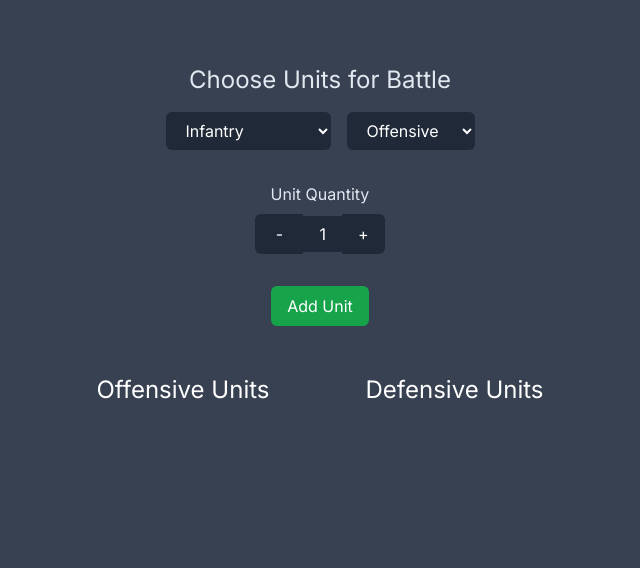
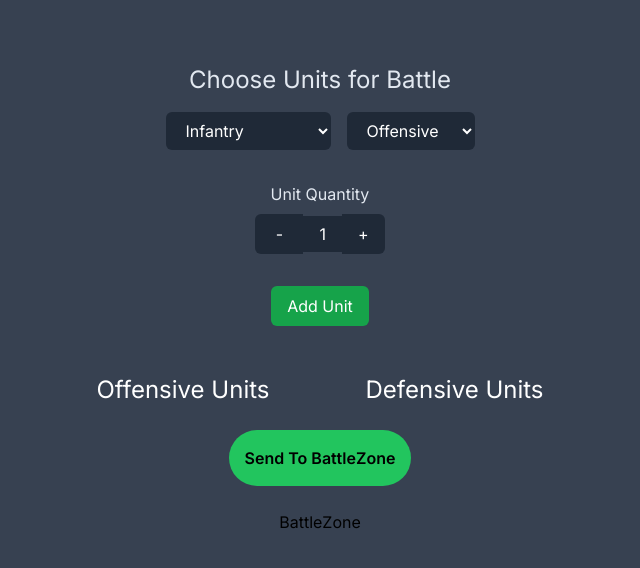
Before and after one commit to AshyLarryM/axis_and_allies_helper_v2, a Next.js app: page / in a window 1280 px wide. Shown: the top 568 px of the page, without its empty margins (320-960 px from the left). Built offline with nearby package versions, Linux system fonts and the light colour scheme.

Commit message:
Set up units by their attack or defense roles for BattleZone.tsx

```diff
--- /dev/null
+++ b/src/app/components/battlezone/BattleZone.tsx
@@ -0,0 +1,10 @@
+interface BattleZoneProps {
+    offensiveUnits: any,
+    defensiveUnits: any,
+}
+
+export function BattleZone({ offensiveUnits, defensiveUnits }: BattleZoneProps) {
+  return (
+    <div>BattleZone</div>
+  )
+}
--- a/src/app/page.tsx
+++ b/src/app/page.tsx
@@ -1,8 +1,9 @@
 'use client';
-import { newUnit, Position, Unit, UnitName, updateUnits } from "@/lib/units";
+import { groupUnitsByAttribute, newUnit, Position, Unit, UnitName, updateUnits } from "@/lib/units";
 import { useState } from "react";
 import { CreateUnit } from "./components/units/CreateUnit";
 import { UnitList } from "./components/units/UnitList";
+import { BattleZone } from "./components/battlezone/BattleZone";
 
 export default function Home() {
 
@@ -13,6 +14,9 @@ export default function Home() {
 	const [position, setPosition] = useState<Position>("offensive");
 	const [unitCount, setUnitCount] = useState<number>(1);
 
+	const [groupedOffensiveUnits, setGroupedOffensiveUnits] = useState<Record<number, Unit[]>>({});
+	const [groupedDefensiveUnits, setGroupedDefensiveUnits] = useState<Record<number, Unit[]>>({});
+
 	function addUnit() {
 		const newUnitInstance = newUnit(selectedUnit, unitCount, position);
 		if (position === "offensive") {
@@ -22,6 +26,15 @@ export default function Home() {
 		}
 	}
 
+	function sendToBattleZone() {
+		const groupedByAttack = groupUnitsByAttribute(offensiveUnits, "attack")
+		const groupedByDefense = groupUnitsByAttribute(offensiveUnits, "defense")
+
+		setGroupedOffensiveUnits(groupedByAttack);
+		setGroupedDefensiveUnits(groupedByDefense);
+		console.log("Attacking: ", groupedOffensiveUnits),
+			console.log("Defending: ", groupedDefensiveUnits);
+	}
 
 	return (
 		<main className="">
@@ -42,6 +55,12 @@ export default function Home() {
 						<UnitList title="Defensive Units" units={defensiveUnits} color="blue" />
 					</div>
 				</div>
+				<div className="flex justify-center my-6">
+					<button onClick={sendToBattleZone} className="py-4 px-4 bg-green-500 rounded-full font-semibold">Send To BattleZone</button>
+				</div>
+				<div className="flex justify-center mt-6">
+					<BattleZone offensiveUnits={offensiveUnits} defensiveUnits={defensiveUnits} />
+				</div>
 			</div>
 		</main>
 	);
--- a/src/lib/units.ts
+++ b/src/lib/units.ts
@@ -41,10 +41,23 @@ export function updateUnits(units: Unit[], newUnit: Unit, setUnits: React.Dispat
 
     if (existingUnitIndex !== -1) {
         const updatedUnits = units.map((u, index) =>
-            index === existingUnitIndex ? { ...u, count: u.count + newUnit.count} : u
+            index === existingUnitIndex ? { ...u, count: u.count + newUnit.count } : u
         );
         setUnits(updatedUnits)
     } else {
         setUnits([...units, newUnit]);
     }
 };
+
+export function groupUnitsByAttribute(units: Unit[], attribute: "attack" | "defense"): Record<number, Unit[]> {
+    return units.reduce((groups, unit) => {
+        const key = unit[attribute];
+        if (!groups[key]) {
+            groups[key] = [];
+        }
+        groups[key].push(unit);
+        console.log("Groups: ", groups, units);
+        return groups;
+    }, {} as Record<number, Unit[]>)
+
+}
```
